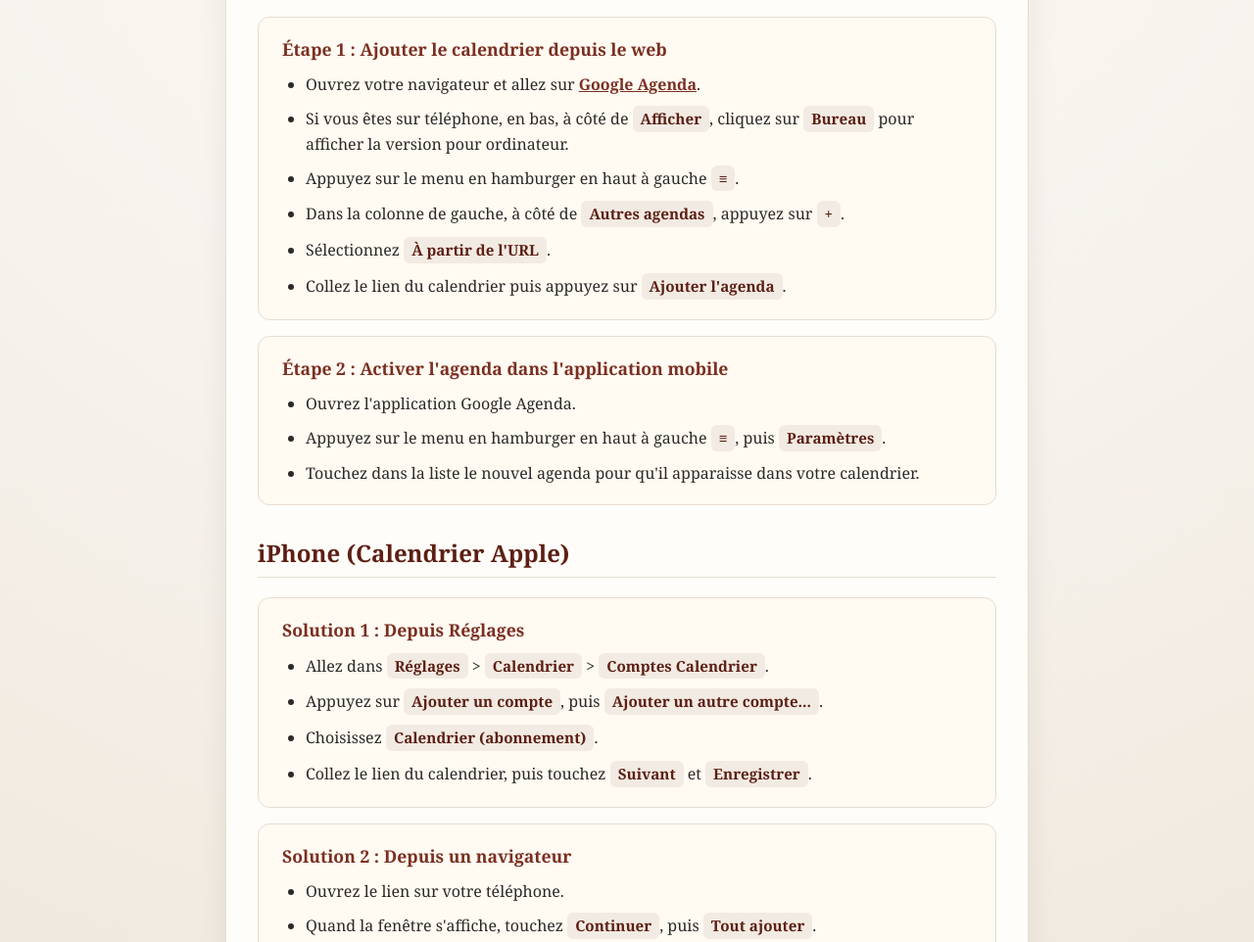
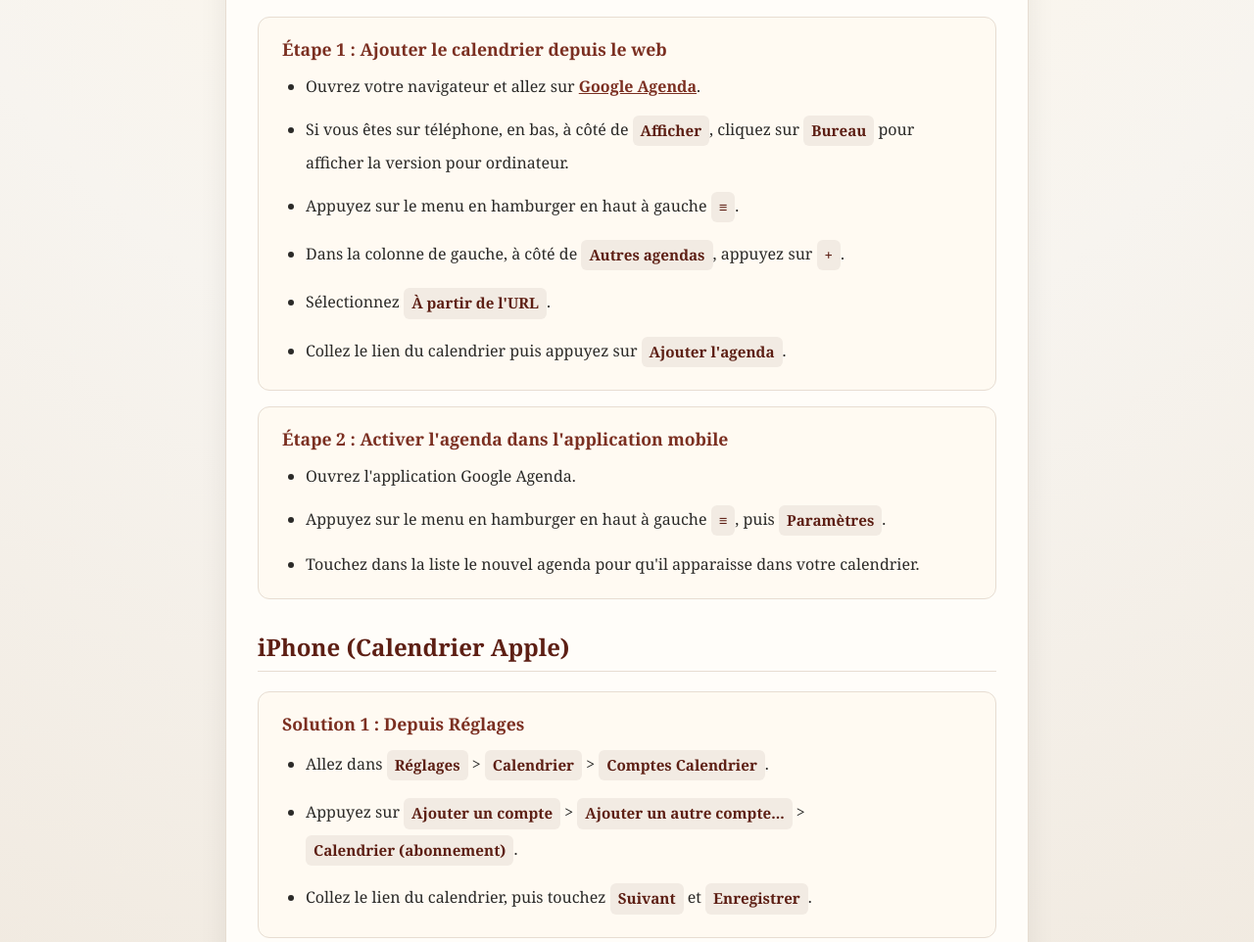
Before and after one commit to Augustin-Gorge/calendrier-liturgique-catholique, a plain HTML site: page docs/index.html in a window 1280 px wide. Shown: the part 378-1340 px from the top of the page at 98% size. Drawn offline with Linux system fonts and the light colour scheme.

Commit message:
Tweaks to spaces

```diff
--- a/docs/index.html
+++ b/docs/index.html
@@ -193,8 +193,8 @@
         }
 
         li {
-            margin-bottom: 10px;
-            line-height: 1.5;
+            margin-bottom: 12px;
+            line-height: 1.8;
         }
 
         li:last-child {
@@ -210,15 +210,17 @@
         .action-chip {
             display: inline-block;
             padding: 2px 8px;
+            margin: 3px 0;
             border-radius: 6px;
             background: var(--chip-bg);
             color: var(--accent-dark);
             font-weight: 700;
             font-size: 0.95rem;
+            vertical-align: middle;
         }
 
         .warning-note {
-            margin-top: 28px;
+            margin-top: 12px;
             padding: 12px 16px;
             background: #fcf1ef;
             border-left: 4px solid var(--accent);
@@ -227,14 +229,13 @@
             color: var(--text);
             display: flex;
             gap: 12px;
-            align-items: center; /* Modifié pour centrer verticalement */
+            align-items: center;
             font-style: italic;
         }
 
         .warning-note svg {
             color: var(--accent);
             flex-shrink: 0;
-            /* margin-top: 2px; supprimé pour un alignement parfait avec center */
         }
 
     </style>
@@ -293,8 +294,7 @@
             <strong class="step-title">Solution 1 : Depuis Réglages</strong>
             <ul>
                 <li>Allez dans <span class="action-chip">Réglages</span> > <span class="action-chip">Calendrier</span> > <span class="action-chip">Comptes Calendrier</span>.</li>
-                <li>Appuyez sur <span class="action-chip">Ajouter un compte</span>, puis <span class="action-chip">Ajouter un autre compte...</span>.</li>
-                <li>Choisissez <span class="action-chip">Calendrier (abonnement)</span>.</li>
+                <li>Appuyez sur <span class="action-chip">Ajouter un compte</span> > <span class="action-chip">Ajouter un autre compte...</span> > <span class="action-chip">Calendrier (abonnement)</span>.</li>
                 <li>Collez le lien du calendrier, puis touchez <span class="action-chip">Suivant</span> et <span class="action-chip">Enregistrer</span>.</li>
             </ul>
         </div>
```
